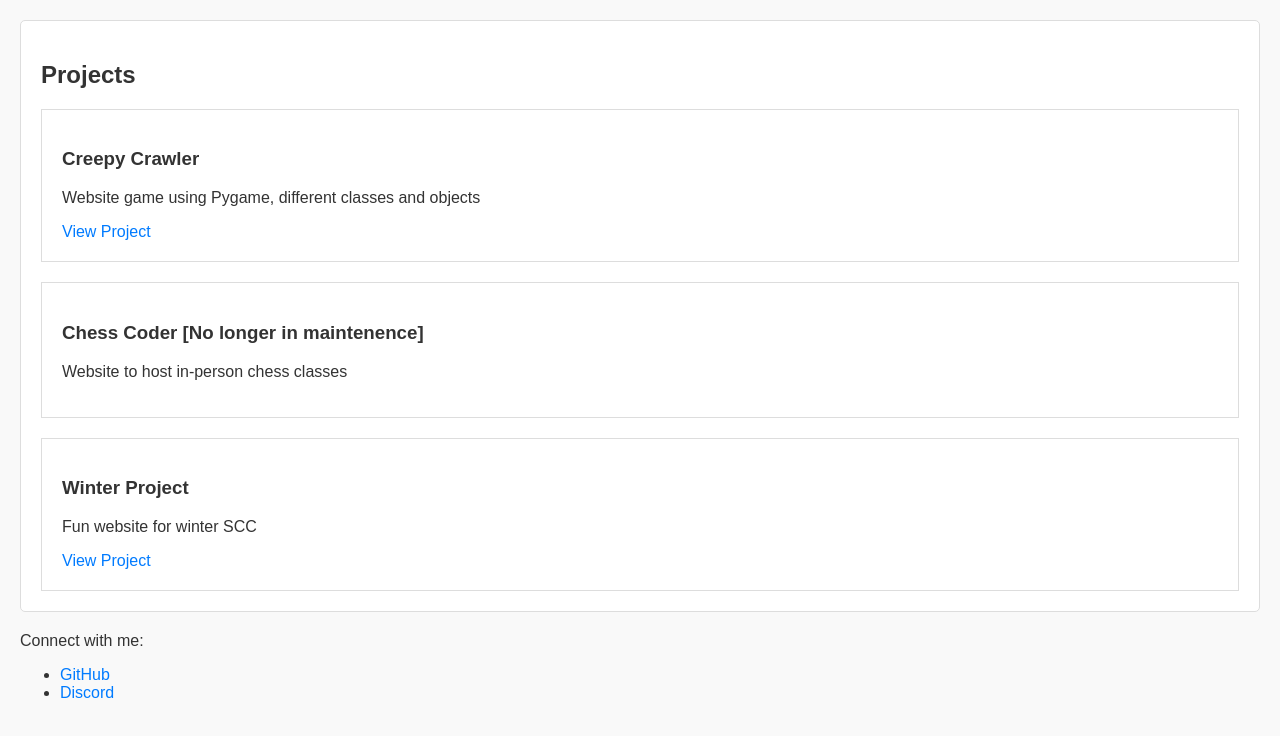
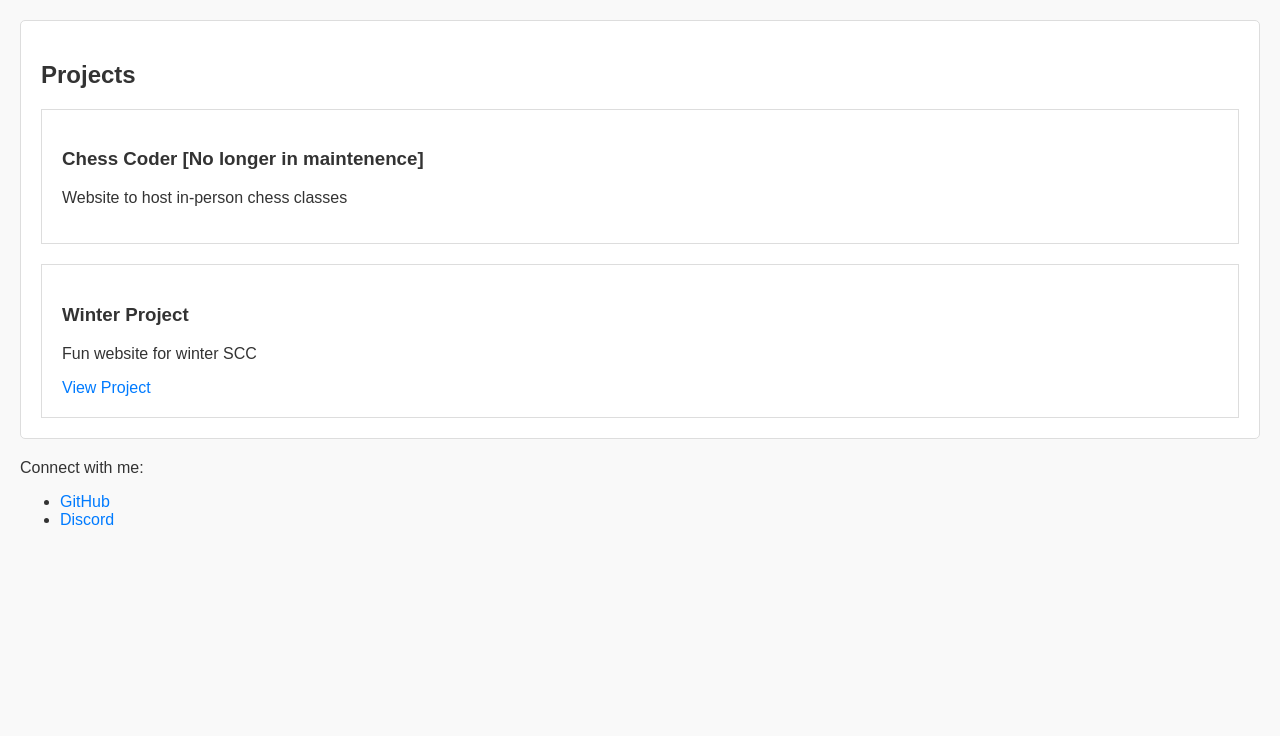
Before and after one commit to sryerram05/sryerram05.github.io, a plain HTML site: page index.html in a window 1280 px wide. Shown: the part 2027-2763 px from the top of the page. After the commit the page ends 2592 px from the top, so only its background shows below. Drawn offline with Linux system fonts and the light colour scheme.

Commit message:
Update index.html

```diff
--- a/index.html
+++ b/index.html
@@ -88,11 +88,6 @@
         <section id="projects" class="card">
             <h2>Projects</h2>
             <div class="project-card">
-                <h3>Creepy Crawler</h3>
-                <p>Website game using Pygame, different classes and objects</p>
-                <a href="https://github.com/sryerram05/creepy-crawler">View Project</a>
-            </div>
-            <div class="project-card">
                 <h3>Chess Coder [No longer in maintenence]</h3>
                 <p>Website to host in-person chess classes</p>
             </div>
```
